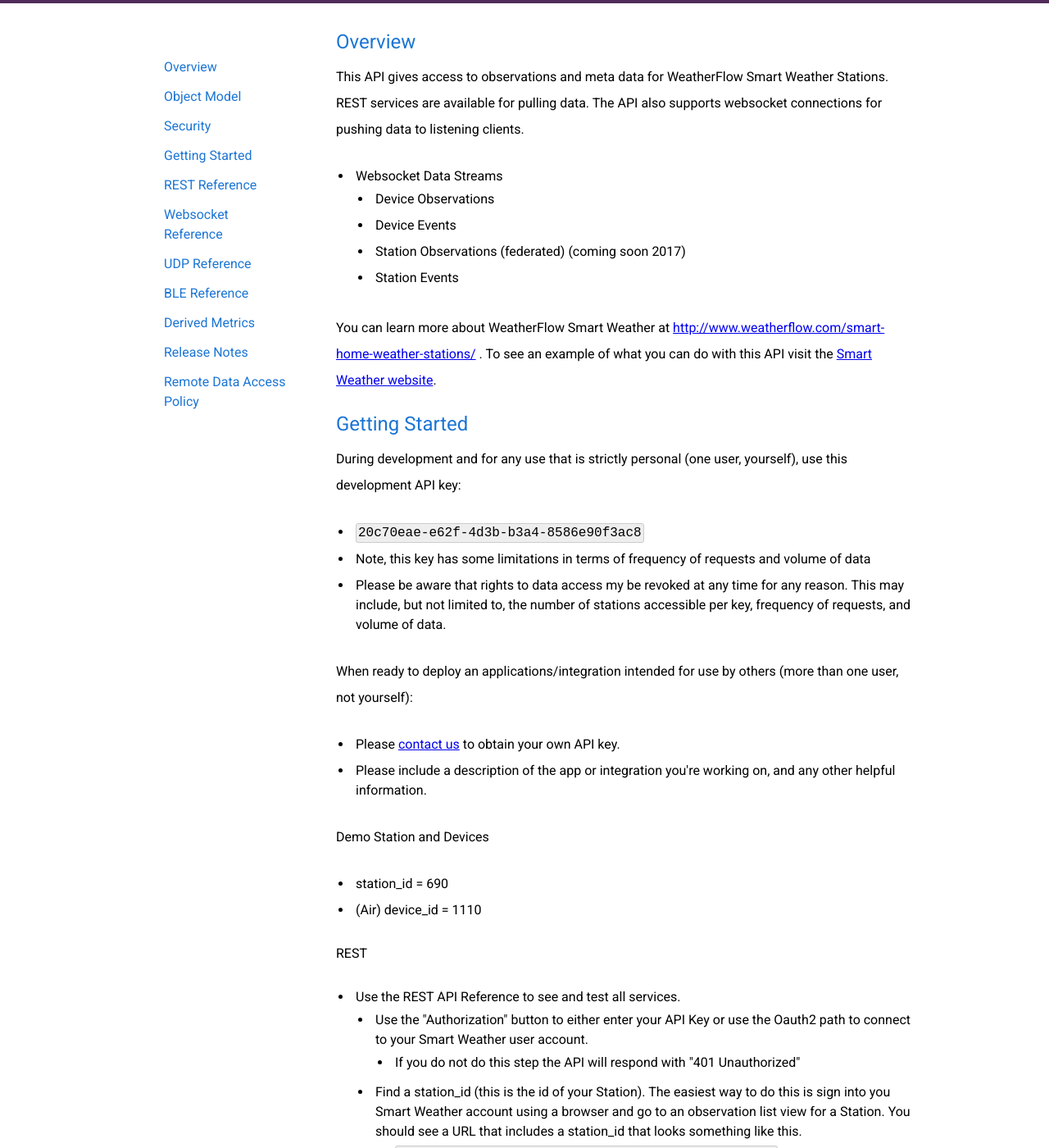
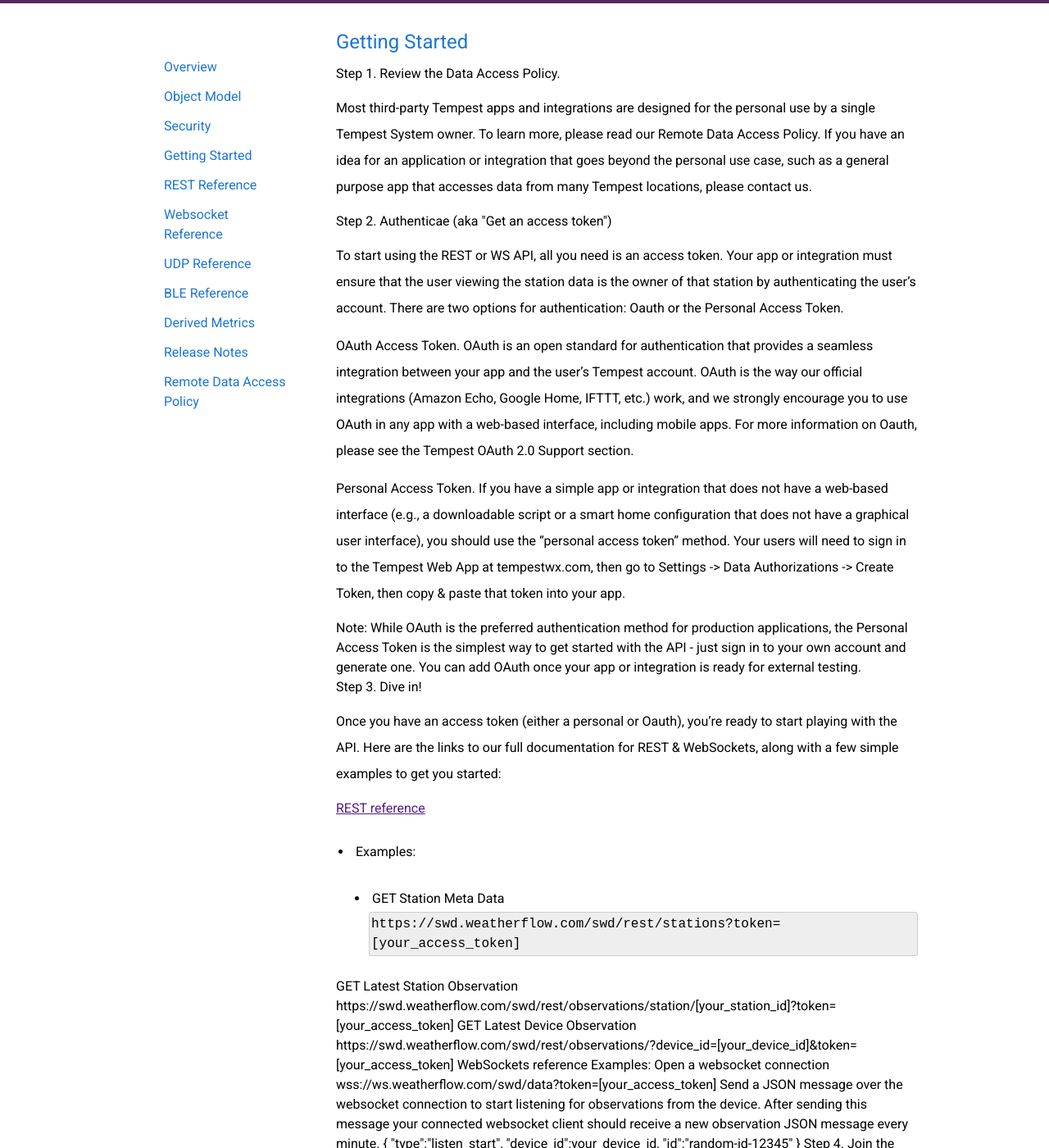
Before and after one commit to WeatherFlow/Tempest, a Jekyll site: the page built from api/index.html, in a window 1280 px wide and 1400 px high, scrolled down 336 px. Shown: the whole window at 82% size. Built offline with Jekyll 4.4.1, drawn with Linux system fonts in a browser that asks for light colours; nearby versions of some CDN libraries; some of the changed text lies outside the part shown.

Commit message:
how does that look?

```diff
--- a/api/index.html
+++ b/api/index.html
@@ -1,9 +1,44 @@
 ---
 layout: apihome
-title: WeatherFlow Smart Weather API
+title: WeatherFlow Tempest API & Developer Platform
 ---
 
-<h2><a name="overview">Overview</a></h2>
+<h2>Getting Started</h2>
+<h3>Step 1. Review the Data Access Policy.</h3>
+<p>Most third-party Tempest apps and integrations are designed for the personal use by a single Tempest System owner. To learn more, please read our Remote Data Access Policy. If you have an idea for an application or integration that goes beyond the personal use case, such as a general purpose app that accesses data from many Tempest locations, please contact us.</a>
+<h3>Step 2. Authenticae (aka "Get an access token")</h3>
+<p>To start using the REST or WS API, all you need is an access token. Your app or integration must ensure that the user viewing the station data is the owner of that station by authenticating the user’s account. There are two options for authentication: Oauth or the Personal Access Token.</p>
+<p><b>OAuth Access Token</b>. OAuth is an open standard for authentication that provides a seamless integration between your app and the user’s Tempest account. OAuth is the way our official integrations (Amazon Echo, Google Home, IFTTT, etc.) work, and we strongly encourage you to use OAuth in any app with a web-based interface, including mobile apps. For more information on Oauth, please see the Tempest OAuth 2.0 Support section.</p>
+<p><b>Personal Access Token</b>. If you have a simple app or integration that does not have a web-based interface (e.g., a downloadable script or a smart home configuration that does not have a graphical user interface), you should use the “personal access token” method. Your users will need to sign in to the Tempest Web App at tempestwx.com, then go to Settings -> Data Authorizations -> Create Token, then copy & paste that token into your app.</p>
+<h5>Note: While OAuth is the preferred authentication method for production applications, the Personal Access Token is the simplest way to get started with the API - just sign in to your own account and generate one. You can add OAuth once your app or integration is ready for external testing.</h5>
+<h3>Step 3. Dive in!</h3>
+<p>Once you have an access token (either a personal or Oauth), you’re ready to start playing with the API. Here are the links to our full documentation for REST & WebSockets, along with a few simple examples to get you started:</p>
+<h3><a href="">REST reference</a></h3>
+<ul>
+	<li>Examples:</li>
+	<ul>
+		<li>GET Station Meta Data</li>
+		<div class="code-highlight">https://swd.weatherflow.com/swd/rest/stations?token=[your_access_token]</div>
+
+	</ul>
+</ul>
+		GET Latest Station Observation
+https://swd.weatherflow.com/swd/rest/observations/station/[your_station_id]?token=[your_access_token]
+GET Latest Device Observation
+https://swd.weatherflow.com/swd/rest/observations/?device_id=[your_device_id]&token=[your_access_token]
+WebSockets reference
+Examples:
+Open a websocket connection
+wss://ws.weatherflow.com/swd/data?token=[your_access_token]
+Send a JSON message over the websocket connection to start listening for observations from the device. After sending this message your connected websocket client should receive a new observation JSON message every minute.
+{ "type":"listen_start", "device_id":your_device_id, "id":"random-id-12345" }
+Step 4. Join the Community.
+If you haven’t already, head over to the developers section of our Community Forum, where friendly users swap ideas, information and help  (WeatherFlow staff is known to  lurk there regularly)
+Step 5. Share your Creation.
+Tell the World how great your awesome new application or integration is! An announcement to our Forum is a great place to start.
+Can I access data from the hardware locally? To ensure access to the best data, all third-party applications and integrations should use the remote interfaces (REST & Websockets) as their primary source for data, even if they are running on the same network as the local Tempest device. There is also a local interface available for those applications that require completely off-grid applications, but this should only be used as a backup to the remote interfaces.
+
+
 <p>This API gives access to observations and meta data for WeatherFlow Smart Weather Stations.  REST services are available for pulling data. The API also supports websocket connections for pushing data to listening clients.</p>
 <ul>
 	<li>Websocket Data Streams
```
